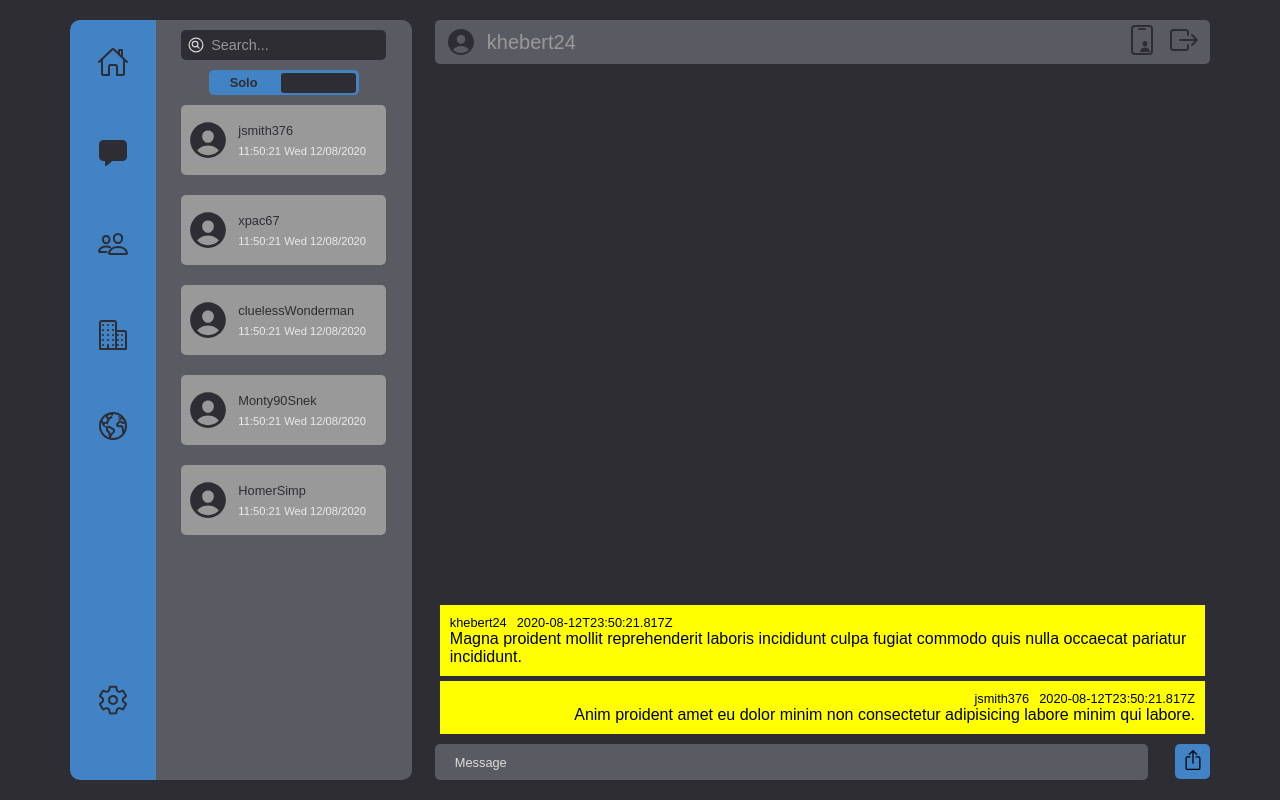
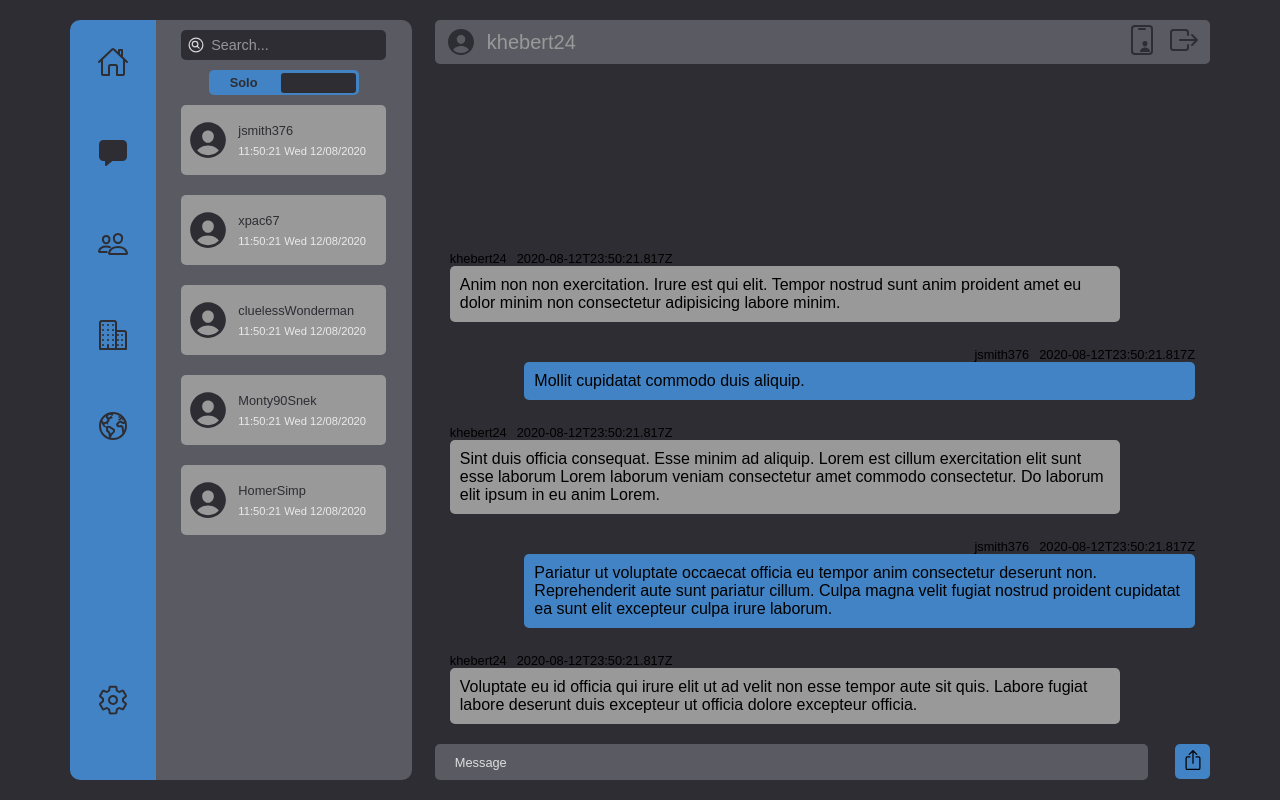
Before and after one commit to kraig-hebert/chat, a React (Create React App) app in the folder client/: page / in a window 1280 px wide. Built offline with nearby package versions, Linux system fonts and the light colour scheme.

Commit message:
styled messageText boxes

```diff
--- a/client/src/components/main/pages/directMessages/messageBoard/dummyData.js
+++ b/client/src/components/main/pages/directMessages/messageBoard/dummyData.js
@@ -8,6 +8,18 @@ const dummyData = {
       user: 'jsmith376',
       date: '2020-08-12T23:50:21.817Z',
     },
+    {
+      user: 'khebert24',
+      date: '2020-08-12T23:50:21.817Z',
+    },
+    {
+      user: 'jsmith376',
+      date: '2020-08-12T23:50:21.817Z',
+    },
+    {
+      user: 'khebert24',
+      date: '2020-08-12T23:50:21.817Z',
+    },
   ],
 };
 
--- a/client/src/components/main/pages/directMessages/messageBoard/messageBlock/MessageBlock.jsx
+++ b/client/src/components/main/pages/directMessages/messageBoard/messageBlock/MessageBlock.jsx
@@ -1,17 +1,33 @@
 import React from 'react';
 import PropTypes from 'prop-types';
-import { loremIpsum } from 'lorem-ipsum';
+import { useTheme } from 'react-jss';
+import { LoremIpsum } from 'lorem-ipsum';
 
 import { useStyles } from './messageBlockStyles';
 
 const MessageBlock = (props) => {
   const { message } = props;
+  const theme = useTheme();
 
-  let alignItems;
-  if (message.user === 'khebert24') alignItems = 'flex-start';
-  else if (message.user === 'jsmith376') alignItems = 'flex-end';
+  const lorem = new LoremIpsum({
+    sentencesPerParagraph: {
+      max: 5,
+      min: 1,
+    },
+    wordsPerSentence: {
+      max: 16,
+      min: 4,
+    },
+  });
 
-  const classes = useStyles({ alignItems });
+  const setStyles = () => {
+    if (message.user === 'khebert24')
+      return { alignItems: 'flex-start', backgroundColor: theme.tertiary.main };
+    else if (message.user === 'jsmith376')
+      return { alignItems: 'flex-end', backgroundColor: theme.blue.main };
+  };
+
+  const classes = useStyles(setStyles());
 
   return (
     <div className={classes.messageBlock}>
@@ -19,7 +35,9 @@ const MessageBlock = (props) => {
         <p>{message.user}</p>
         <p>{message.date}</p>
       </div>
-      <p>{loremIpsum()}</p>
+      <div className={classes.messageText}>
+        <p>{lorem.generateParagraphs(1)}</p>
+      </div>
     </div>
   );
 };
--- a/client/src/components/main/pages/directMessages/messageBoard/messageBlock/messageBlockStyles.js
+++ b/client/src/components/main/pages/directMessages/messageBoard/messageBlock/messageBlockStyles.js
@@ -9,7 +9,6 @@ export const useStyles = createUseStyles((theme) => ({
     width: '100%',
     padding: '10px',
     marginTop: '5px',
-    backgroundColor: 'yellow',
   }),
   messageHeader: {
     display: 'flex',
@@ -20,4 +19,10 @@ export const useStyles = createUseStyles((theme) => ({
       },
     },
   },
+  messageText: (props) => ({
+    width: '90%',
+    padding: '10px',
+    borderRadius: '5px',
+    backgroundColor: props.backgroundColor,
+  }),
 }));
```
